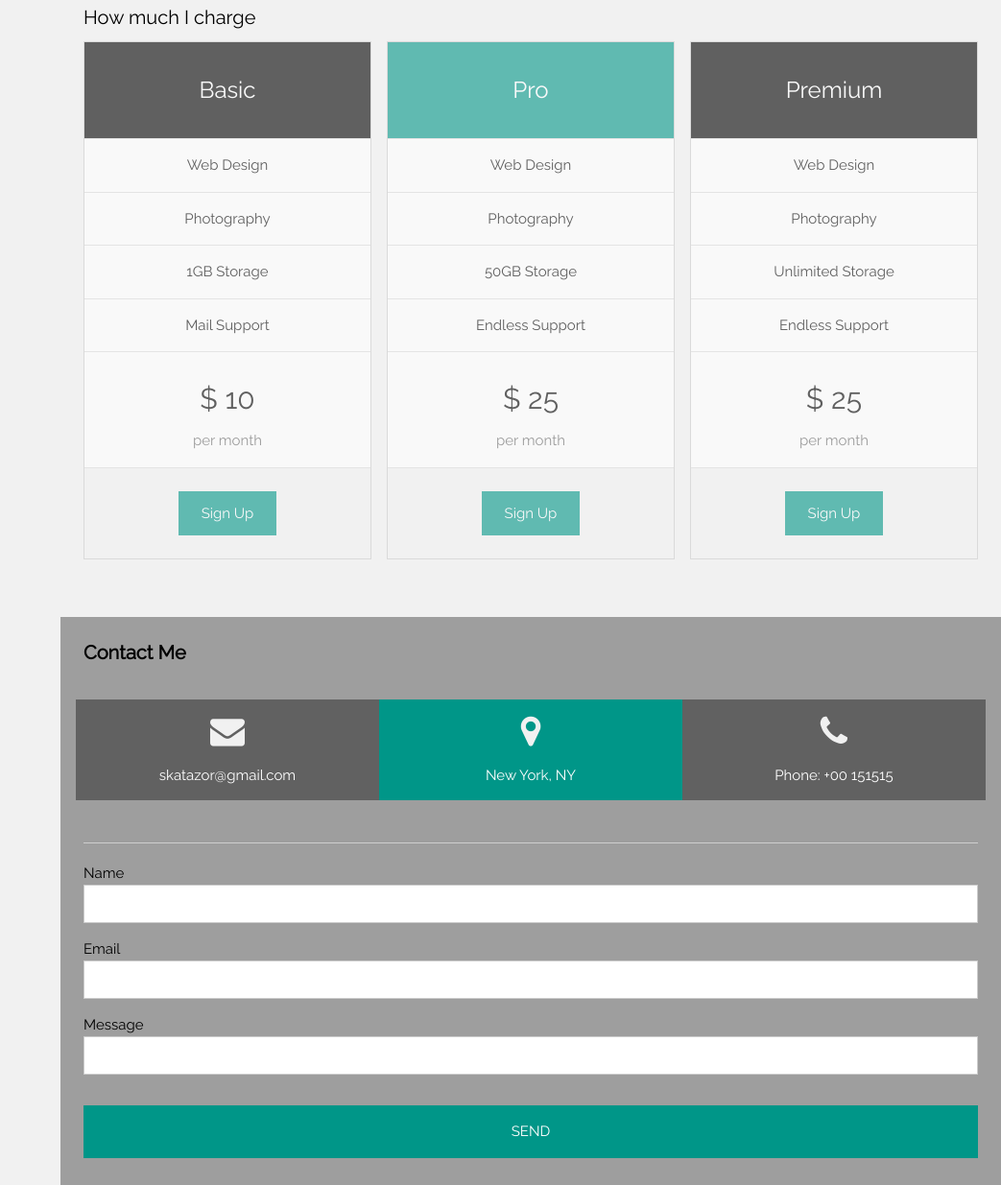
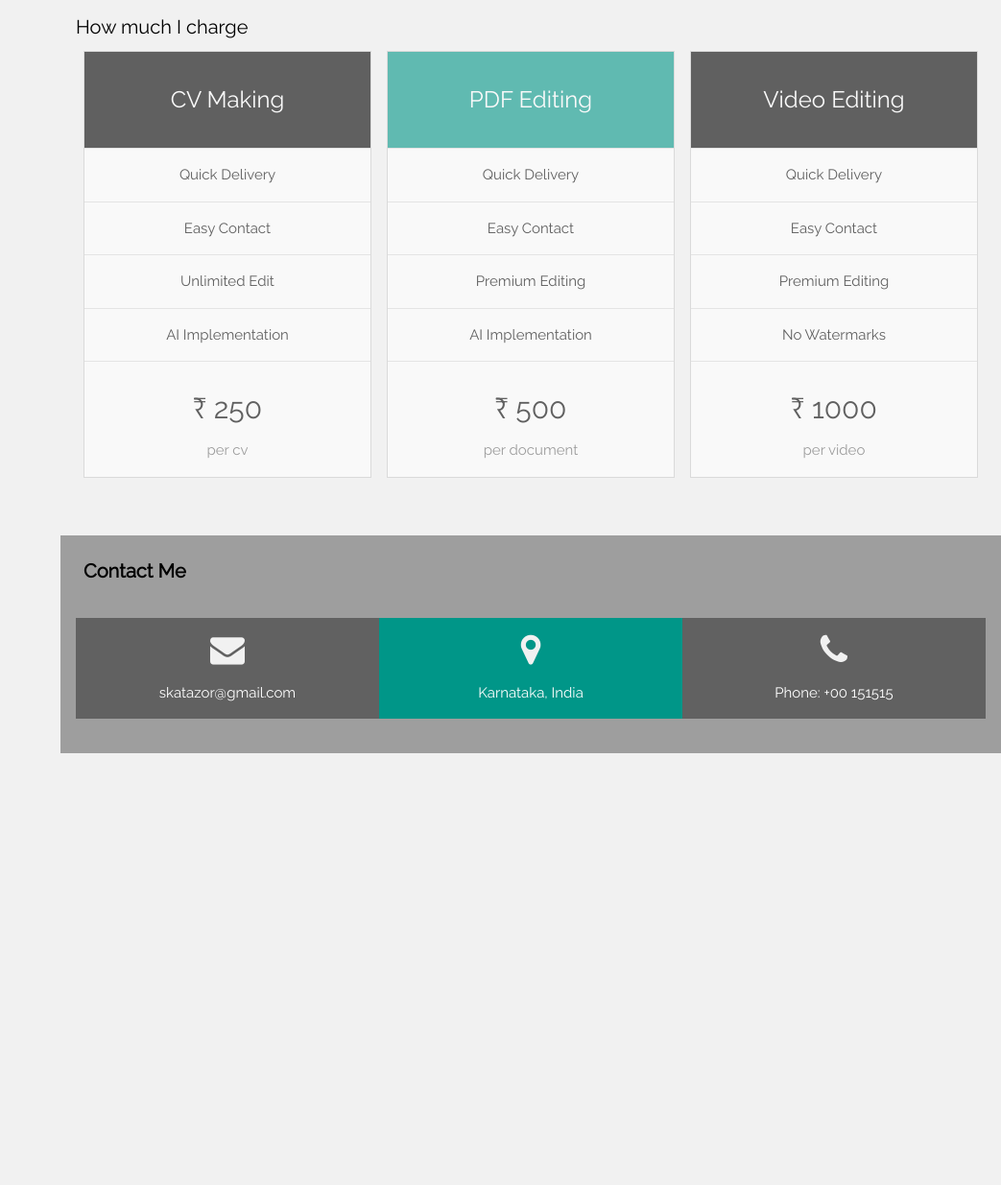
Before and after one commit to akheelahmad/skatazor, a plain HTML site: page index.html in a window 1280 px wide. Shown: the part 931-2166 px from the top of the page at 96% size, without its empty margins (237-1280 px from the left). After the commit the page ends 1716 px from the top, so only its background shows below. Drawn offline with nearby package versions, Linux system fonts and the light colour scheme.

Commit message:
Update index.html

```diff
--- a/index.html
+++ b/index.html
@@ -138,61 +138,52 @@ body,h1,h2,h3,h4,h5,h6 {font-family: "Raleway", sans-serif}
     </p>
     <hr>
 
-    <h4>How much I charge</h4>
 
     <!-- Pricing Tables -->
 
 
     <div class="w3-row-padding" style="margin:0 -16px" id="freelance">
+    <h4>How much I charge</h4>
       <div class="w3-third w3-margin-bottom">
         <ul class="w3-ul w3-border w3-white w3-center w3-opacity w3-hover-opacity-off">
-          <li class="w3-black w3-xlarge w3-padding-32">Basic</li>
-          <li class="w3-padding-16">Web Design</li>
-          <li class="w3-padding-16">Photography</li>
-          <li class="w3-padding-16">1GB Storage</li>
-          <li class="w3-padding-16">Mail Support</li>
+          <li class="w3-black w3-xlarge w3-padding-32">CV Making</li>
+          <li class="w3-padding-16">Quick Delivery</li>
+          <li class="w3-padding-16">Easy Contact</li>
+          <li class="w3-padding-16">Unlimited Edit</li>
+          <li class="w3-padding-16">AI Implementation</li>
           <li class="w3-padding-16">
-            <h2>$ 10</h2>
-            <span class="w3-opacity">per month</span>
+            <h2>₹ 250</h2>
+            <span class="w3-opacity">per cv</span>
           </li>
-          <li class="w3-light-grey w3-padding-24">
-            <button class="w3-button w3-teal w3-padding-large w3-hover-black">Sign Up</button>
-          </li>
-        </ul>
+                  </ul>
       </div>
 
       <div class="w3-third w3-margin-bottom">
         <ul class="w3-ul w3-border w3-white w3-center w3-opacity w3-hover-opacity-off">
-          <li class="w3-teal w3-xlarge w3-padding-32">Pro</li>
-          <li class="w3-padding-16">Web Design</li>
-          <li class="w3-padding-16">Photography</li>
-          <li class="w3-padding-16">50GB Storage</li>
-          <li class="w3-padding-16">Endless Support</li>
+          <li class="w3-teal w3-xlarge w3-padding-32">PDF Editing</li>
+          <li class="w3-padding-16">Quick Delivery</li>
+          <li class="w3-padding-16">Easy Contact</li>
+          <li class="w3-padding-16">Premium Editing</li>
+          <li class="w3-padding-16">AI Implementation</li>
           <li class="w3-padding-16">
-            <h2>$ 25</h2>
-            <span class="w3-opacity">per month</span>
+            <h2>₹ 500</h2>
+            <span class="w3-opacity">per document</span>
           </li>
-          <li class="w3-light-grey w3-padding-24">
-            <button class="w3-button w3-teal w3-padding-large w3-hover-black">Sign Up</button>
-          </li>
-        </ul>
+                 </ul>
       </div>
 
       <div class="w3-third">
         <ul class="w3-ul w3-border w3-white w3-center w3-opacity w3-hover-opacity-off">
-          <li class="w3-black w3-xlarge w3-padding-32">Premium</li>
-          <li class="w3-padding-16">Web Design</li>
-          <li class="w3-padding-16">Photography</li>
-          <li class="w3-padding-16">Unlimited Storage</li>
-          <li class="w3-padding-16">Endless Support</li>
+          <li class="w3-black w3-xlarge w3-padding-32">Video Editing</li>
+          <li class="w3-padding-16">Quick Delivery</li>
+          <li class="w3-padding-16">Easy Contact</li>
+          <li class="w3-padding-16">Premium Editing</li>
+          <li class="w3-padding-16">No Watermarks</li>
           <li class="w3-padding-16">
-            <h2>$ 25</h2>
-            <span class="w3-opacity">per month</span>
+            <h2>₹ 1000</h2>
+            <span class="w3-opacity">per video</span>
           </li>
-          <li class="w3-light-grey w3-padding-24">
-            <button class="w3-button w3-teal w3-padding-large w3-hover-black">Sign Up</button>
-          </li>
-        </ul>
+                 </ul>
       </div>
     </div>
   </div>
@@ -207,30 +198,14 @@ body,h1,h2,h3,h4,h5,h6 {font-family: "Raleway", sans-serif}
       </div>
       <div class="w3-third w3-teal">
         <p><i class="fa fa-map-marker w3-xxlarge w3-text-light-grey"></i></p>
-        <p>New York, NY</p>
+        <p>Karnataka, India</p>
       </div>
       <div class="w3-third w3-dark-grey">
         <p><i class="fa fa-phone w3-xxlarge w3-text-light-grey"></i></p>
         <p>Phone: +00 151515</p>
       </div>
     </div>
-    <hr class="w3-opacity">
-    <form action="/action_page.php" target="_blank">
-      <div class="w3-section">
-        <label>Name</label>
-        <input class="w3-input w3-border" type="text" name="Name" required>
-      </div>
-      <div class="w3-section">
-        <label>Email</label>
-        <input class="w3-input w3-border" type="text" name="Email" required>
-      </div>
-      <div class="w3-section">
-        <label>Message</label>
-        <input class="w3-input w3-border" type="text" name="Message" required>
-      </div>
-      <button type="submit" class="w3-button w3-block w3-teal w3-padding-16 w3-section w3-right">SEND</button>
-    </form>
-  </div>
+
 
 <!-- End page content -->
 </div>
```
